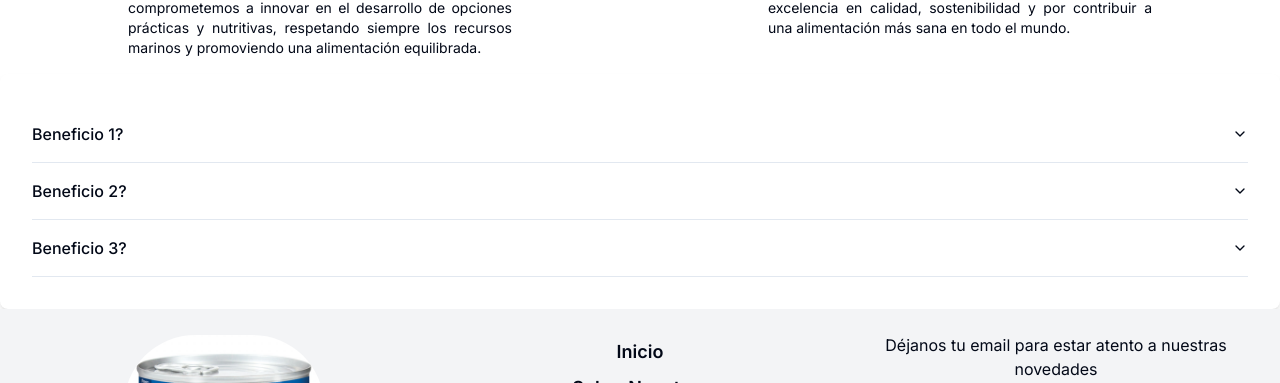
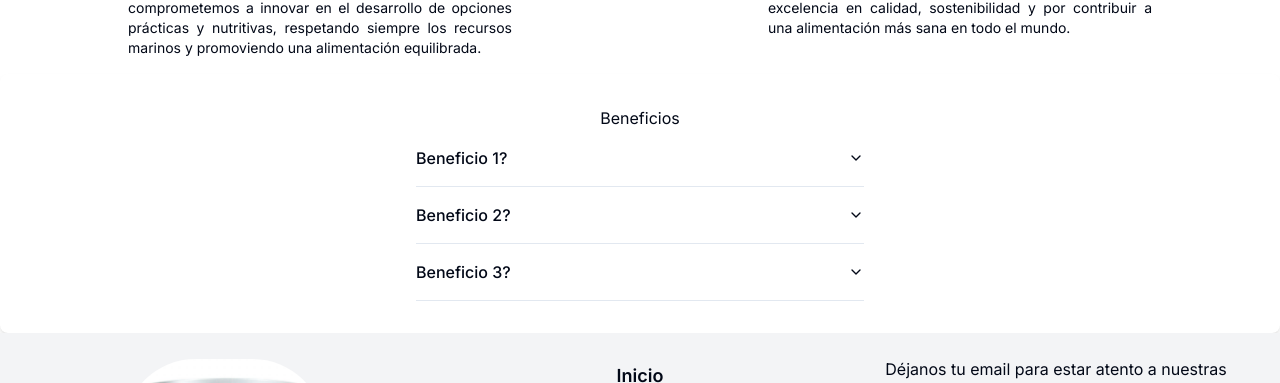
Before and after one commit to BrandonVizcarraSarmiento/biosumaq, a Next.js app: page / in a window 1280 px wide. Shown: the part 1078-1461 px from the top of the page. Built offline with nearby package versions, Linux system fonts and the light colour scheme.

Commit message:
beneficios3

```diff
--- a/components/clientes/beneficios.tsx
+++ b/components/clientes/beneficios.tsx
@@ -9,37 +9,41 @@ import {
 
 const Beneficios = () => {
   return (
-    <div className="bg-white p-8 rounded-lg shadow-md">
+    <div className="bg-white p-8 rounded-lg shadow-md flex flex-col items-center">
 
+  <h2 className="text-center">Beneficios</h2>
+
+  <div className="w-full max-w-md"> {/* Max width to limit accordion size */}
     <Accordion type="single" collapsible>
       <AccordionItem value="item-1">
         <AccordionTrigger>Beneficio 1?</AccordionTrigger>
-          <AccordionContent>
+        <AccordionContent className="text-left">
           Respuesta 1
         </AccordionContent>
       </AccordionItem>
     </Accordion>
 
     <Accordion type="single" collapsible>
-        <AccordionItem value="item-1">
+      <AccordionItem value="item-2">
         <AccordionTrigger>Beneficio 2?</AccordionTrigger>
-          <AccordionContent>
+        <AccordionContent className="text-left">
           Respuesta 2
         </AccordionContent>
       </AccordionItem>
     </Accordion>
 
     <Accordion type="single" collapsible>
-        <AccordionItem value="item-1">
+      <AccordionItem value="item-3">
         <AccordionTrigger>Beneficio 3?</AccordionTrigger>
-          <AccordionContent>
+        <AccordionContent className="text-left">
           Respuesta 3
         </AccordionContent>
       </AccordionItem>
     </Accordion>
-
+  </div>
 
 </div>
+
 
 
   );
```
Lines whose indentation alone changed are shown as unchanged.
